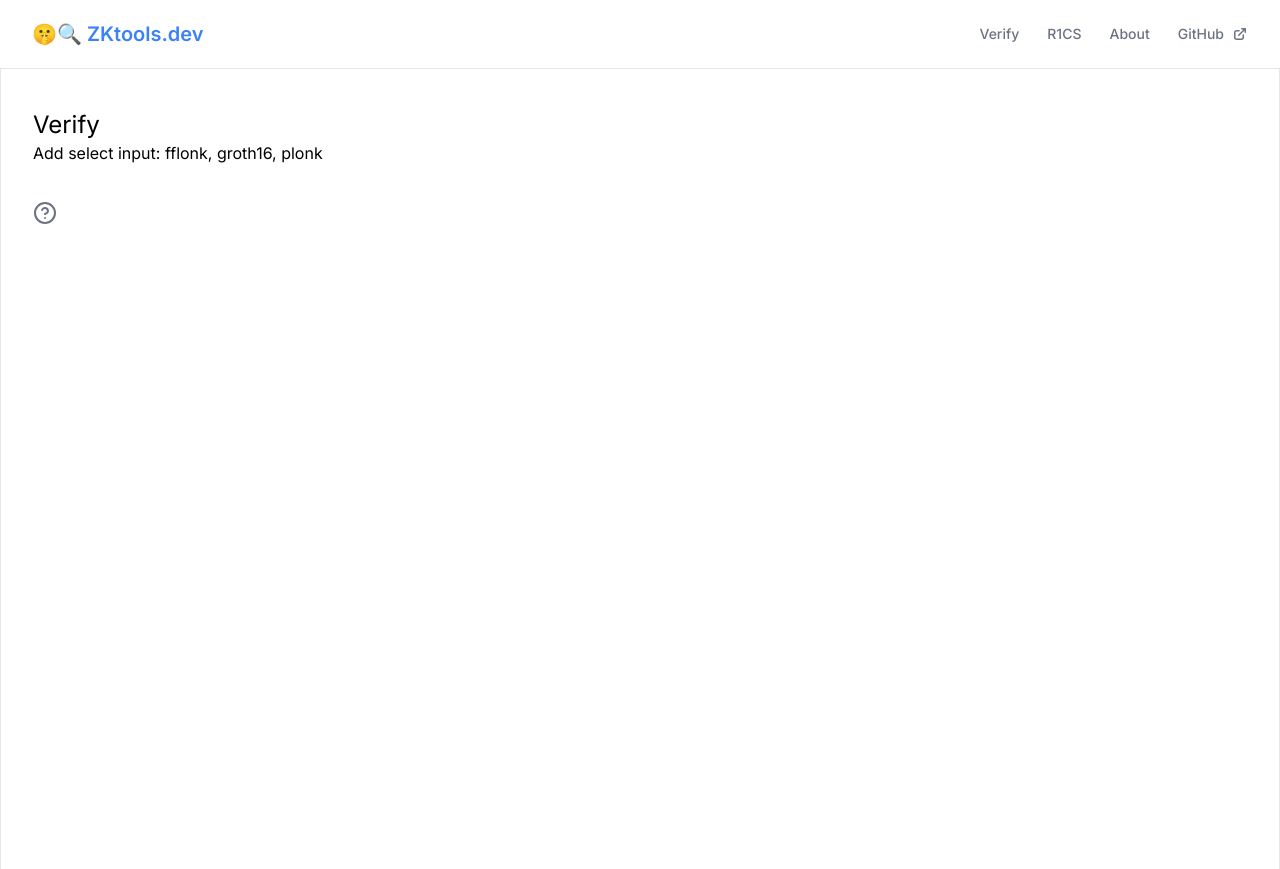
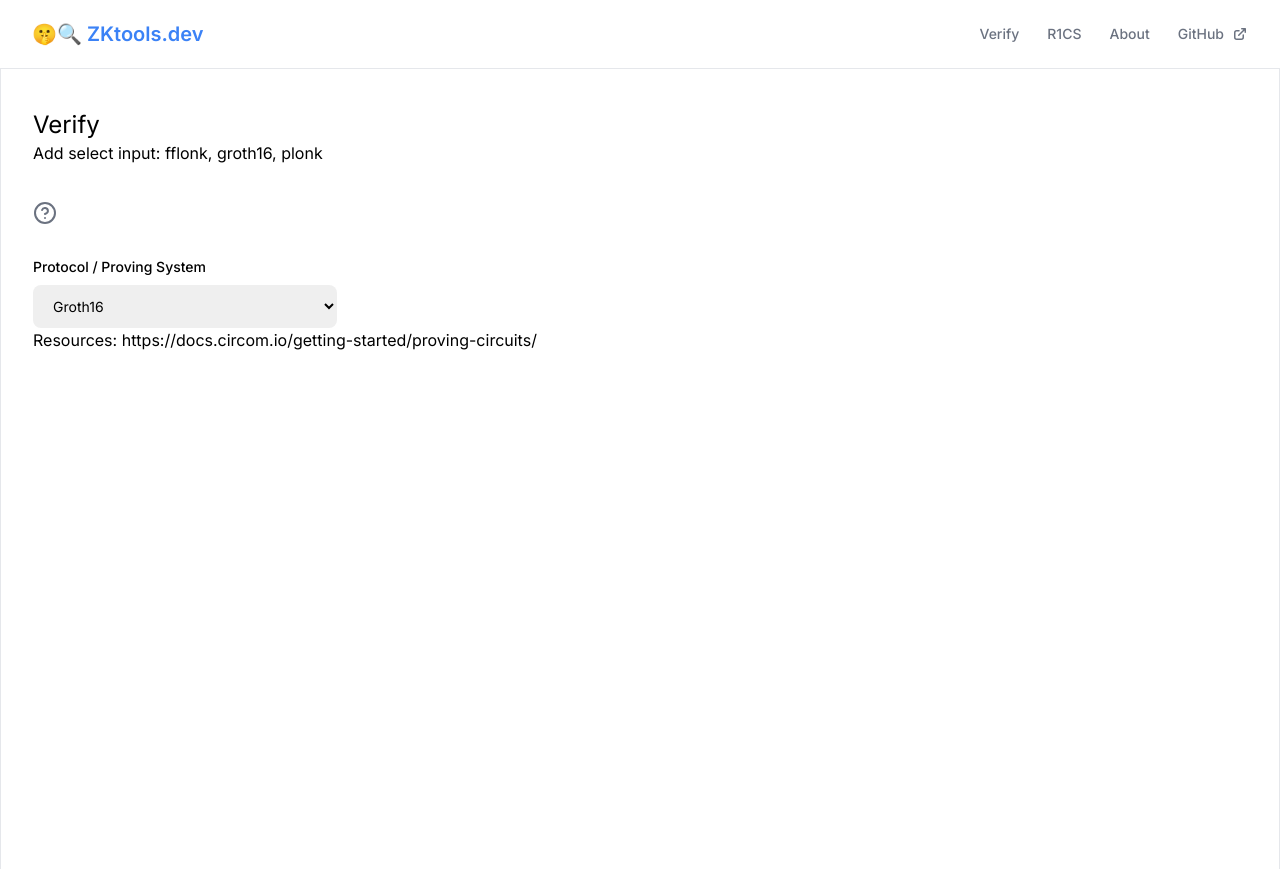
Before and after one commit to Hugoo/zktools.dev, a Next.js app: page /verify in a window 1280 px wide. Built offline with nearby package versions, Linux system fonts and the light colour scheme.

Commit message:
Add VerifyForm

```diff
--- a/src/app/verify/page.tsx
+++ b/src/app/verify/page.tsx
@@ -1,4 +1,5 @@
 import InfoBox from "@/components/InfoBox";
+import VerifyForm from "@/components/VerifyForm";
 
 export default function Verify() {
   return (
@@ -6,6 +7,10 @@ export default function Verify() {
       <h1>Verify</h1>
       Add select input: fflonk, groth16, plonk
       <InfoBox />
+      <VerifyForm />
+      <div>
+        Resources: https://docs.circom.io/getting-started/proving-circuits/
+      </div>
     </div>
   );
 }
--- /dev/null
+++ b/src/components/VerifyForm/VerifyForm.tsx
@@ -0,0 +1,40 @@
+const VerifyForm: React.FC = () => {
+  return (
+    <div className="md:w-1/4 w-1">
+      <label
+        htmlFor="hs-select-label"
+        className="block text-sm font-medium mb-2"
+      >
+        Protocol / Proving System
+      </label>
+      <select
+        id="hs-select-label"
+        className="py-3 px-4 pe-9 block w-full border-gray-200 rounded-lg text-sm focus:border-blue-500 focus:ring-blue-500 disabled:opacity-50 disabled:pointer-events-none"
+      >
+        <option selected>Groth16</option>
+        <option>FFLONK (coming soon)</option>
+        <option>Plonk (coming soon)</option>
+      </select>
+
+      {/**
+         *
+         *
+         * const { proof, publicSignals } =
+      await snarkjs.groth16.fullProve( { a: 3, b: 11}, "circuit.wasm", "circuit_final.zkey");
+
+    proofComponent.innerHTML = JSON.stringify(proof, null, 1);
+
+
+    const vkey = await fetch("verification_key.json").then( function(res) {
+        return res.json();
+    });
+
+    const res = await snarkjs.groth16.verify(vkey, publicSignals, proof);
+
+    resultComponent.innerHTML = res;
+         */}
+    </div>
+  );
+};
+
+export default VerifyForm;
--- /dev/null
+++ b/src/components/VerifyForm/index.ts
@@ -0,0 +1 @@
+export { default } from "./VerifyForm";
```
